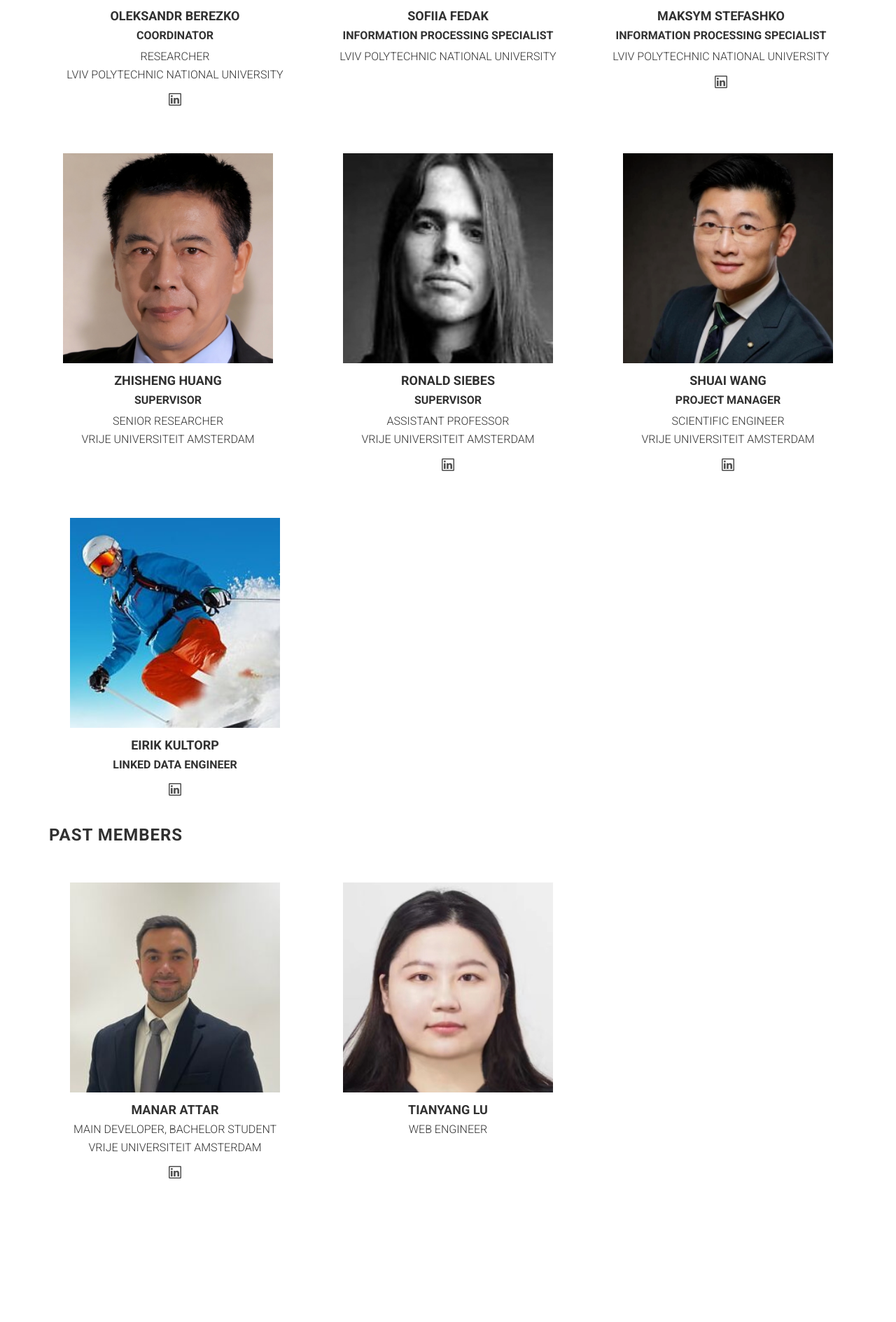
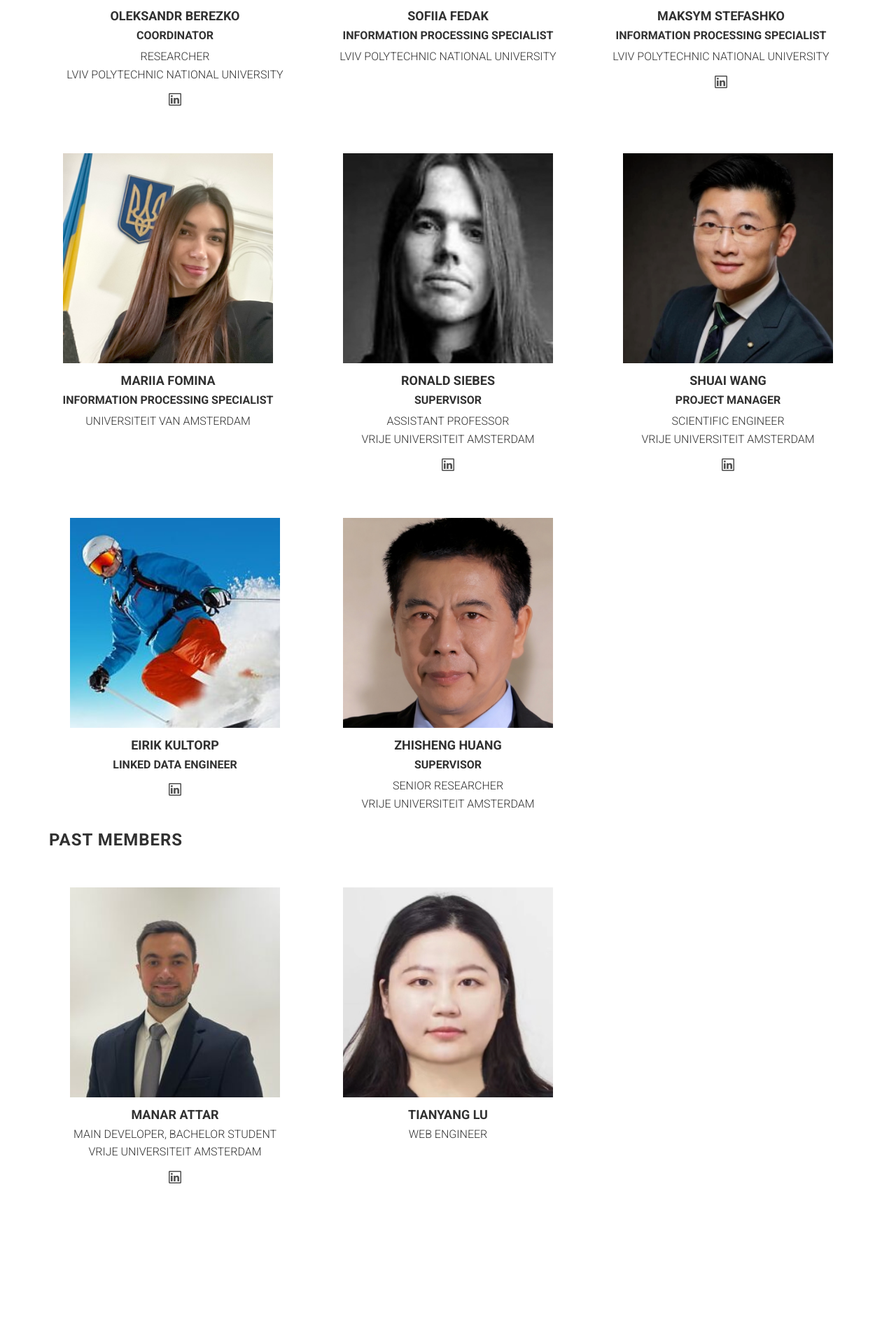
Before and after one commit to LinkedData4Resilience/website, a Django app: page / in a window 1280 px wide. Shown: the part 2960-4849 px from the top of the page at 70% size. Run offline with Django 4.2, Linux system fonts and the light colour scheme; some libraries are stand-ins or nearby versions; some web fonts are replaced.

Commit message:
update member

```diff
--- a/hello/templates/index.html
+++ b/hello/templates/index.html
@@ -184,12 +184,12 @@
                     <div class="speaker">
 
                         <figure>
-                            <img alt="" class="img-responsive center-block" width="300" src="{% static 'assets/images/speakers/speaker-6.png' %}">
+                            <img alt="" class="img-responsive center-block" width="300" src="{% static 'assets/images/speakers/speaker-12.jpeg' %}">
                         </figure>
 
-                        <h4>Zhisheng Huang</h4>
-      <p><b>Supervisor</b></p>
-                        <p>Senior Researcher <br> Vrije Universiteit Amsterdam</p>
+                        <h4>Mariia Fomina</h4>
+      <p><b>Information Processing Specialist</b></p>
+                        <p> Universiteit van Amsterdam</p>
 
                         <ul class="social-block">
                             <!-- <li><a href=""><i class="ion-social-twitter"></i></a></li> -->
@@ -267,6 +267,27 @@
             </ul>
             </div>
             </div>
+
+            <div class="col-md-4">
+                <div class="speaker">
+
+                    <figure>
+                        <img alt="" class="img-responsive center-block" width="300" src="{% static 'assets/images/speakers/speaker-6.png' %}">
+                    </figure>
+
+                    <h4>Zhisheng Huang</h4>
+  <p><b>Supervisor</b></p>
+                    <p>Senior Researcher <br> Vrije Universiteit Amsterdam</p>
+
+                    <ul class="social-block">
+                        <!-- <li><a href=""><i class="ion-social-twitter"></i></a></li> -->
+                        <!-- <li><a href=""><i class="ion-social-facebook"></i></a></li> -->
+                        <!-- <li><a href="https://www.linkedin.com/in/ronald-siebes-5215563/"><i class="ion-social-linkedin-outline"></i></a></li> -->
+                        <!-- <li><a href=""><i class="ion-social-googleplus"></i></a></li> -->
+                    </ul>
+
+                </div><!-- /.speaker -->
+            </div><!-- /.col-md-4 -->
 
         </div>
 
```
Also changed, not shown: hello/static/assets/images/speakers/speaker-12.jpeg (added).
